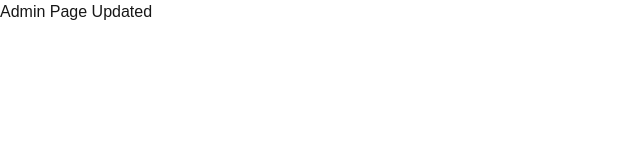
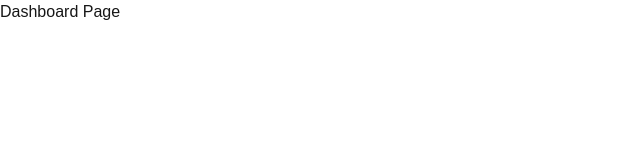
Before and after one commit to Nikhilpatel00/golf-platform, a Next.js app: page /admin in a window 1280 px wide. Shown: the top 160 px of the page, without its empty margins (0-640 px from the left). Built offline with nearby package versions, Linux system fonts and the light colour scheme.

Commit message:
fix dashboard page

```diff
--- a/app/admin/page.tsx
+++ b/app/admin/page.tsx
@@ -1,3 +1,3 @@
-export default function AdminPage() {
-  return <div>Admin Page Updated</div>;
+export default function DashboardPage() {
+  return <div>Dashboard Page</div>;
 }
```
